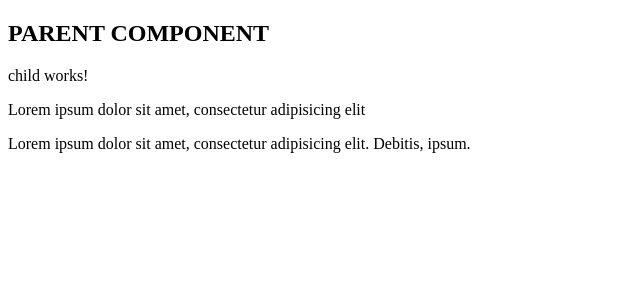
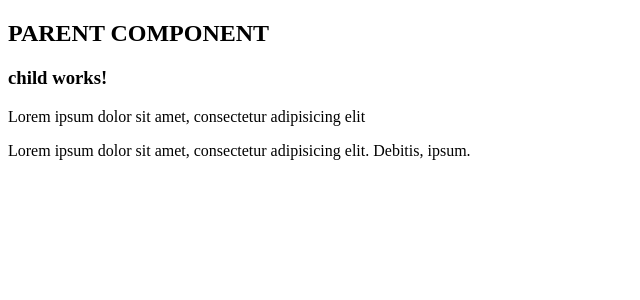
Before and after one commit to Angular-New/standalone-components, an Angular app: page / in a window 1280 px wide. Shown: the top 300 px of the page, without its empty margins (0-640 px from the left). Built offline with nearby package versions, Linux system fonts and the light colour scheme.

Commit message:
standalone directive

```diff
--- a/src/app/components/child/child.component.html
+++ b/src/app/components/child/child.component.html
@@ -1,4 +1,4 @@
-<p>child works!</p>
+<h3 [highlight]="color">child works!</h3>
 
 <p *ngIf="show">Lorem ipsum dolor sit amet, consectetur adipisicing elit</p>
 
--- a/src/app/components/child/child.component.ts
+++ b/src/app/components/child/child.component.ts
@@ -1,14 +1,16 @@
 import { ChangeDetectionStrategy, Component } from '@angular/core';
 import { NgIf } from '@angular/common';
+import { HighlightDirective } from '@directives/highlight.directive';
 
 @Component({
   selector: 'st-child',
   standalone: true,
-  imports: [NgIf],
+  imports: [NgIf, HighlightDirective],
   templateUrl: './child.component.html',
   styleUrl: './child.component.scss',
   changeDetection: ChangeDetectionStrategy.OnPush,
 })
 export class ChildComponent {
   public readonly show: boolean = true;
+  public readonly color: string = 'tomato';
 }
--- /dev/null
+++ b/src/app/directives/highlight.directive.ts
@@ -0,0 +1,28 @@
+import { Directive, ElementRef, HostListener, Input } from '@angular/core';
+
+type HighlightColor = string | null;
+
+@Directive({
+  selector: '[highlight]',
+  standalone: true,
+})
+export class HighlightDirective {
+  constructor(private readonly element: ElementRef) {}
+
+  @Input('highlight')
+  public highlightColor: string = '';
+
+  @HostListener('mouseenter') public onMouseEnter(): void {
+    this.highlightElement(this.highlightColor || this.defaultColor || null);
+  }
+
+  @HostListener('mouseleave') public onMouseLeave(): void {
+    this.highlightElement(null);
+  }
+
+  private readonly defaultColor: string = 'darkgreen';
+
+  private highlightElement(color: HighlightColor): void {
+    this.element.nativeElement.style.color = color;
+  }
+}
--- /dev/null
+++ b/src/app/directives/index.ts
@@ -0,0 +1 @@
+export * from './highlight.directive';
--- a/tsconfig.json
+++ b/tsconfig.json
@@ -26,6 +26,7 @@
     "paths": {
       "@components/*": ["src/app/components/*"],
       "@pipes/*": ["src/app/pipes/*"],
+      "@directives/*": ["src/app/directives/*"],
     }
   },
   "angularCompilerOptions": {
```
Also changed, not shown: 1 other file (tests, documents, lock files or other folders).
